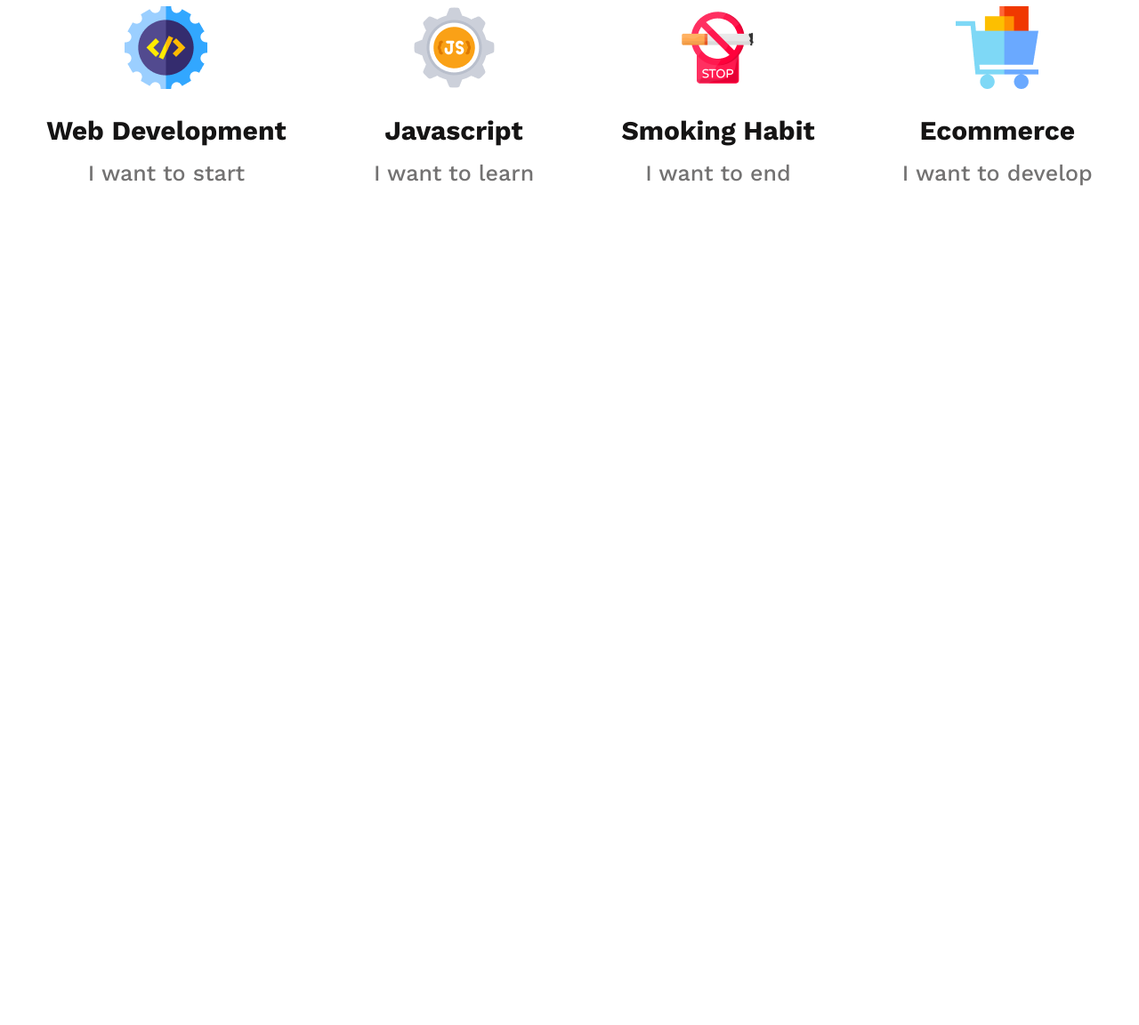
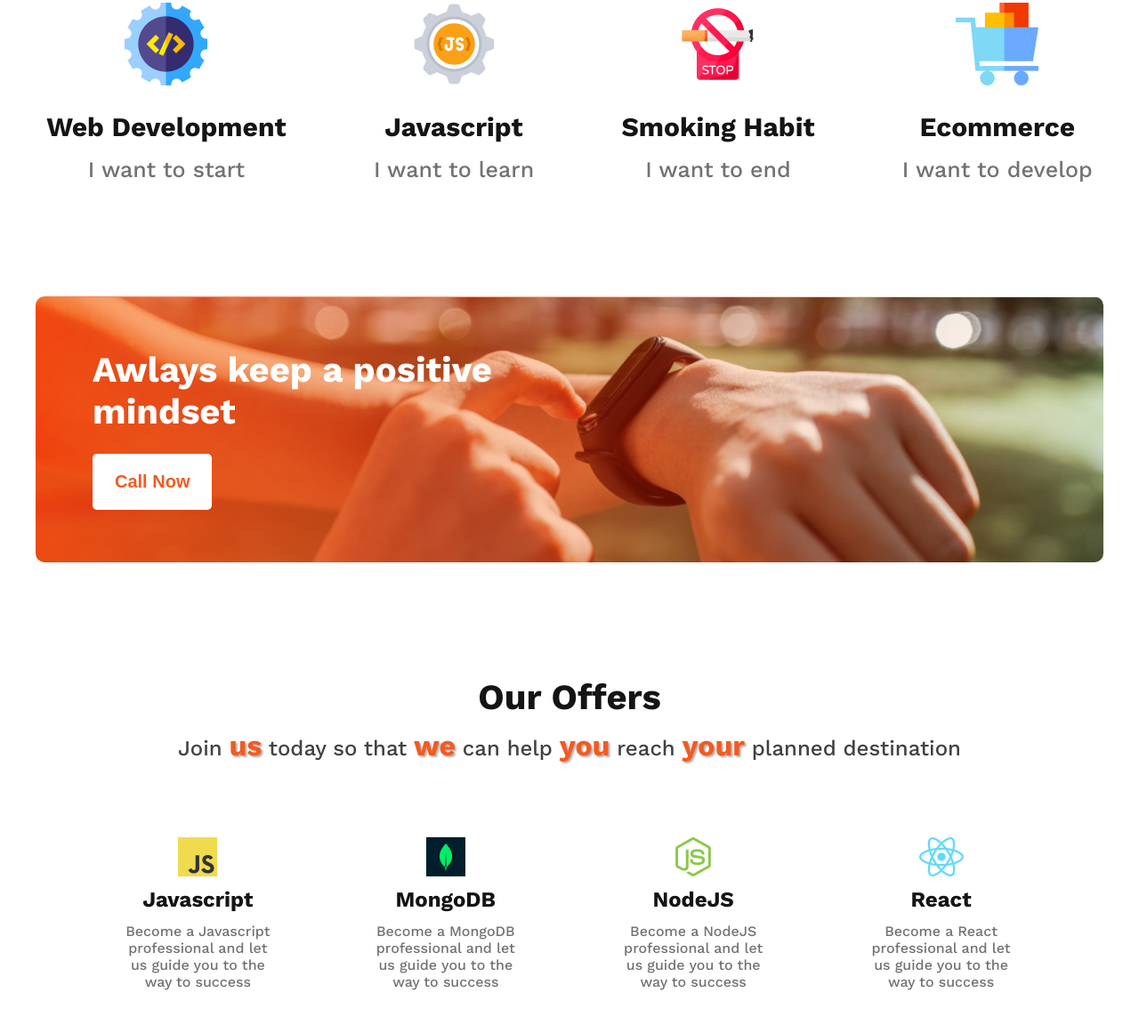
Before and after one commit to Sadik-Al-Sami/OSU-ModMenu, a plain HTML site: page index.html in a window 1280 px wide. Shown: the part 2218-3370 px from the top of the page at 89% size. Before the commit the page ends 2552 px from the top, so only its background shows below. Drawn offline with nearby package versions, Linux system fonts and the light colour scheme.

Commit message:
plans added

```diff
--- a/index.html
+++ b/index.html
@@ -36,26 +36,31 @@
                 </p>
                 <div class="list-container">
                     <div class="failure-container">
-                        <i class="fa-solid fa-check"></i> <p class="failure-list">Contrary to popular belief, is not simply.</p>
+                        <i class="fa-solid fa-check"></i>
+                        <p class="failure-list">Contrary to popular belief, is not simply.</p>
                     </div>
                     <div class="failure-container">
-                        <i class="fa-solid fa-check"></i> <p class="failure-list">Contrary to popular belief, is not simply.</p>
+                        <i class="fa-solid fa-check"></i>
+                        <p class="failure-list">Contrary to popular belief, is not simply.</p>
                     </div>
                     <div class="failure-container">
-                        <i class="fa-solid fa-check"></i> <p class="failure-list">Contrary to popular belief, is not simply.</p>
+                        <i class="fa-solid fa-check"></i>
+                        <p class="failure-list">Contrary to popular belief, is not simply.</p>
                     </div>
                     <div class="failure-container">
-                        <i class="fa-solid fa-check"></i> <p class="failure-list">Contrary to popular belief, is not simply.</p>
+                        <i class="fa-solid fa-check"></i>
+                        <p class="failure-list">Contrary to popular belief, is not simply.</p>
                     </div>
                     <div class="failure-container">
-                        <i class="fa-solid fa-check"></i> <p class="failure-list">Contrary to popular belief, is not simply.</p>
+                        <i class="fa-solid fa-check"></i>
+                        <p class="failure-list">Contrary to popular belief, is not simply.</p>
                     </div>
                 </div>
             </div>
         </section>
 
         <section class="plans">
-            <h2 class="plans-title">
+            <h2 class="plans-header">
                 My Plans
             </h2>
             <div class="plans-container">
@@ -83,9 +88,52 @@
         </section>
 
         <section class="contact">
-            <section class="contact-banner"></section>
+            <div class="contact-banner">
+                <h2 class="contact-sologun">Awlays keep a positive mindset</h2>
+                <button class="contact-button contact-button-call">Call Now</button>
+            </div>
+        </section>
+
+        <section class="products">
+            <h2 class="plans-header plans-title-header">Our Offers</h2>
+            <p class="plans-subtitle">Join <span class="highlights">us</span> today so that <span
+                    class="highlights">we</span> can help <span class="highlights">you</span> reach <span
+                    class="highlights">your</span> planned destination</p>
+            <section class="products-container">
+                <div class="product-overview">
+                    <img src="./images/product/js.png" alt="">
+                    <h3 class="product-title">Javascript</h3>
+                    <p class="product-description">
+                        Become a Javascript professional and let us guide you to the way to success
+                    </p>
+                </div>
+                <div class="product-overview">
+                    <img src="./images/product/mongo.png" alt="">
+                    <h3 class="product-title">MongoDB</h3>
+                    <p class="product-description">
+                        Become a MongoDB professional and let us guide you to the way to success
+                    </p>
+                </div>
+                <div class="product-overview">
+                    <img src="./images/product/nodejs.png" alt="">
+                    <h3 class="product-title">NodeJS</h3>
+                    <p class="product-description">
+                        Become a NodeJS professional and let us guide you to the way to success
+                    </p>
+                </div>
+                <div class="product-overview">
+                    <img src="./images/product/react.png" alt="">
+                    <h3 class="product-title">React</h3>
+                    <p class="product-description">
+                        Become a React professional and let us guide you to the way to success
+                    </p>
+                </div>
+            </section>
         </section>
     </main>
+    <footer class="footer-container">
+
+    </footer>
 </body>
 
 </html>
--- a/styles/main.css
+++ b/styles/main.css
@@ -1,9 +1,9 @@
 @import url('https://fonts.googleapis.com/css2?family=Work+Sans:ital,wght@0,100;0,200;0,300;0,400;0,500;0,600;0,700;0,800;0,900;1,100;1,200;1,300;1,400;1,500;1,600;1,700;1,800;1,900&display=swap');
 
 * {
-  box-sizing: border-box;
-  margin: 0;
-  padding: 0;
+    box-sizing: border-box;
+    margin: 0;
+    padding: 0;
 }
 
 /* header section */
@@ -55,9 +55,9 @@ main {
 .failure {
     display: flex;
     align-items: center;
-    margin-top: 130px;
+    margin-top: 128px;
     justify-content: space-evenly;
-    margin-bottom: 130px;
+    margin-bottom: 128px;
 }
 
 .failure-title {
@@ -100,10 +100,10 @@ main {
     justify-content: space-evenly;
     gap: 86px;
     text-align: center;
-    margin-bottom: 125px;
+    margin-bottom: 128px;
 }
 
-.plans-title {
+.plans-header {
     text-align: center;
     color: #151414;
     font-family: 'Work Sans';
@@ -129,3 +129,93 @@ main {
     font-size: 25px;
     line-height: 29px;
 }
+
+/* Contact */
+
+.contact {
+    background-image: url(/images/watch.png), url(/images/gradient3.png);
+    background-blend-mode: soft-light;
+    background-size: cover;
+    background-repeat: no-repeat;
+    padding-top: 59px;
+    padding-bottom: 59px;
+    padding-left: 64px;
+    padding-right: 617px;
+    margin-bottom: 128px;
+    border-radius: 10px;
+}
+
+.contact-sologun {
+    color: #FFFFFF;
+    font-family: 'Work Sans';
+    font-weight: 700;
+    font-size: 40px;
+    margin-bottom: 24px;
+}
+
+.contact-button-call {
+    color: #F15B22;
+    background-color: #FFFFFF;
+}
+
+/* Products */
+
+.products {
+    margin-bottom: 128px;
+}
+
+.plans-title-header {
+    margin-bottom: 12px;
+}
+
+.products-container {
+    display: flex;
+    justify-content: space-evenly;
+    text-align: center;
+}
+
+.plans-subtitle {
+    text-align: center;
+    margin-bottom: 64px;
+    font-family: 'Work Sans';
+    font-weight: 500;
+    font-size: 24px;
+    color: #424242;
+}
+
+.product-overview {
+    max-width: 192px;
+    padding: 16px 8px;
+    border-radius: 15px;
+     border: 4px solid #FFFFFF; /*added to stop screen shaking caused by hover effect */
+}
+
+.product-overview:hover {
+    box-shadow: 8px 8px 20px rgba(0, 0, 0, 0.4);
+    cursor: pointer;
+    border: 4px solid #d86e44d1;
+}
+
+.highlights {
+    color: #F15B22;
+    font-weight: 700;
+    font-size: 32px;
+    text-shadow: 2px 2px 2px rgba(0, 0, 0, 0.3);
+}
+
+.product-title {
+    color: #151414;
+    font-family: 'Work Sans';
+    font-size: 24px;
+    margin-top: 8px;
+    margin-bottom: 12px;
+}
+
+.product-description {
+    color: #737272;
+    font-family: 'Work Sans';
+    font-weight: 500;
+    margin-bottom: 8px;
+}
+
+/* footer */
```
Also changed, not shown: images/product/js.png (added), images/product/mongo.png (added), images/product/nodejs.png (added), images/product/react.png (added).
